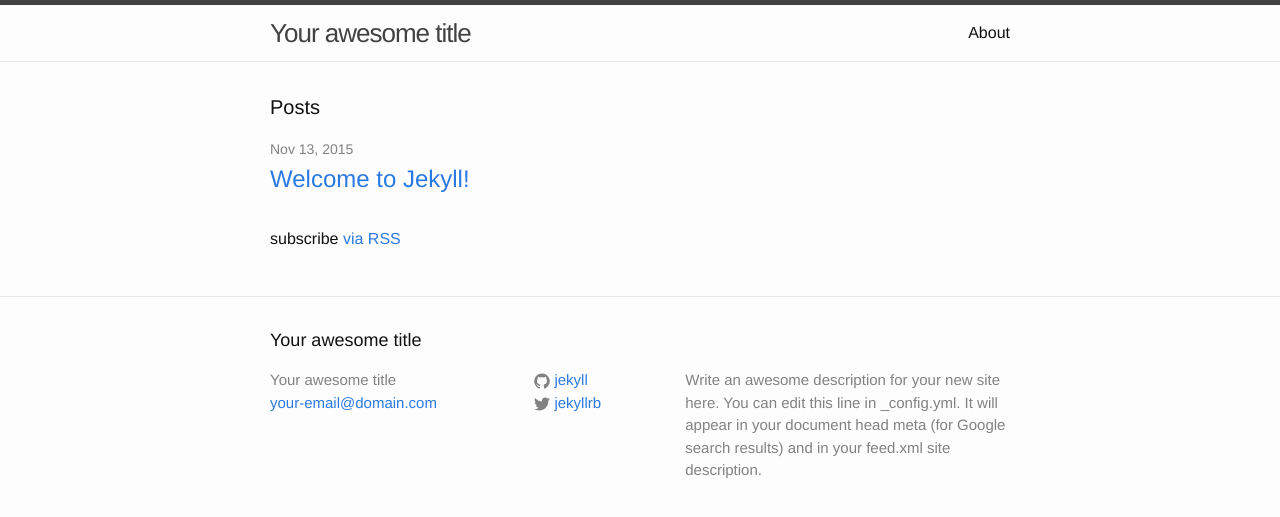
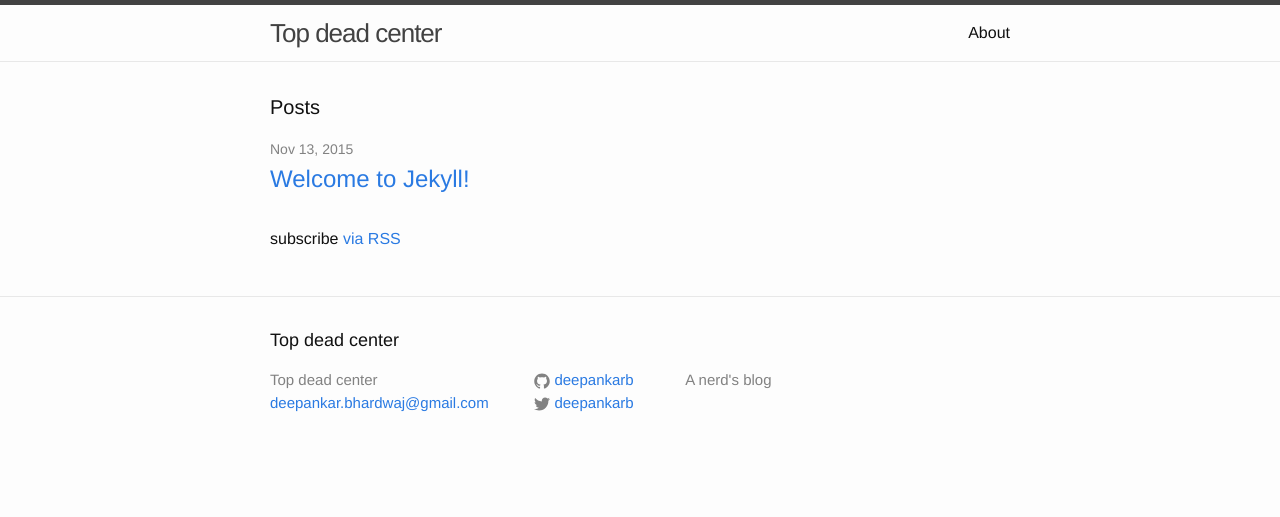
Before and after one commit to deepankarb/deepankarb.github.io, a Jekyll site: the page built from index.html, in a window 1280 px wide. Shown: the top 517 px of the page. Built offline with Jekyll 4.4.1, drawn with Linux system fonts in a browser that asks for light colours.

Commit message:
Personalise 1

```diff
--- a/_config.yml
+++ b/_config.yml
@@ -1,14 +1,12 @@
 # Site settings
-title: Your awesome title
-email: your-email@domain.com
+title: Top dead center
+email: deepankar.bhardwaj@gmail.com
 description: > # this means to ignore newlines until "baseurl:"
-  Write an awesome description for your new site here. You can edit this
-  line in _config.yml. It will appear in your document head meta (for
-  Google search results) and in your feed.xml site description.
+        A nerd's blog
 baseurl: "" # the subpath of your site, e.g. /blog/
-url: "http://yourdomain.com" # the base hostname & protocol for your site
-twitter_username: jekyllrb
-github_username:  jekyll
+url: "http://deepankarb.github.io/" # the base hostname & protocol for your site
+twitter_username: deepankarb
+github_username:  deepankarb
 
 # Build settings
 markdown: kramdown
```
